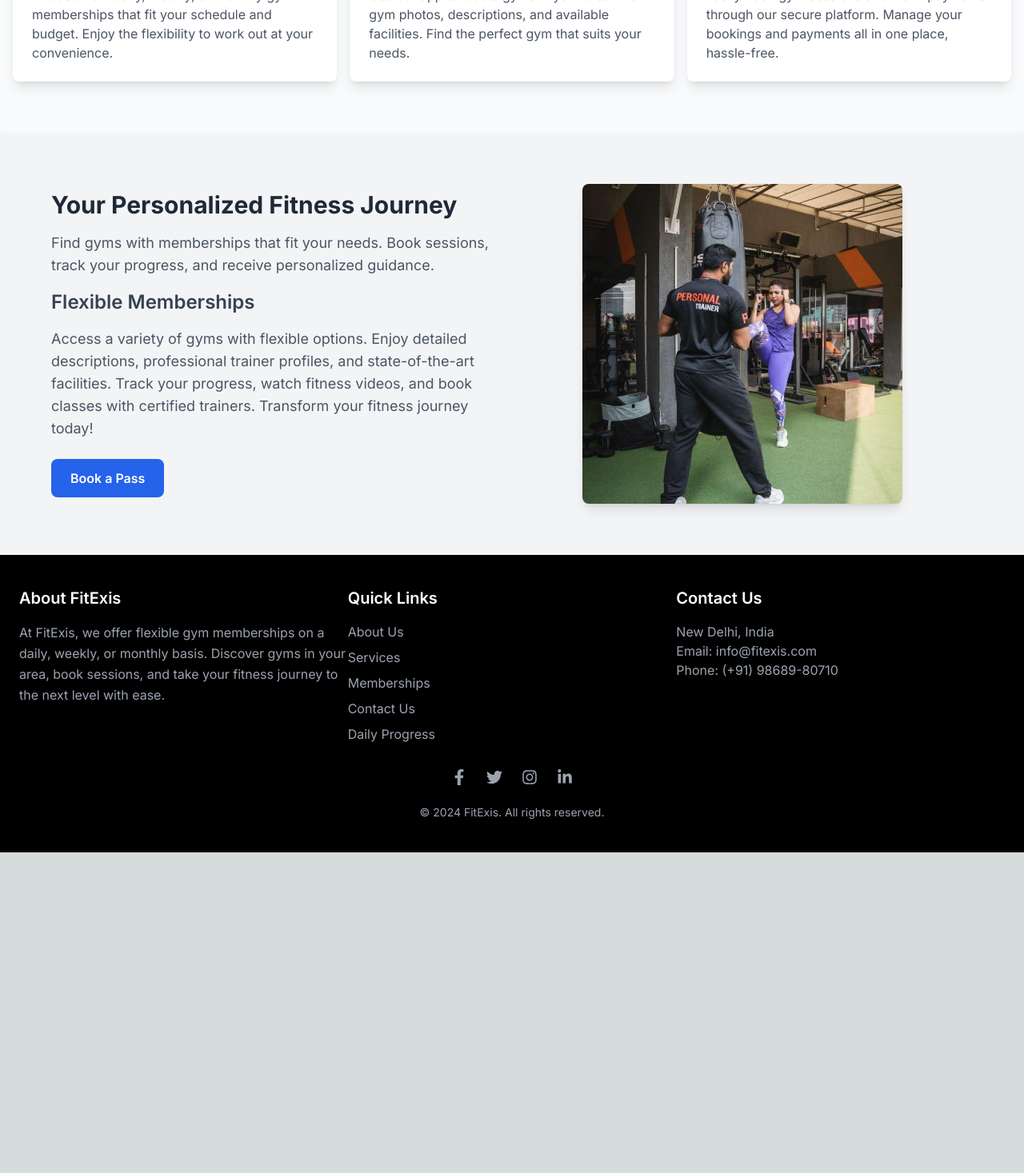
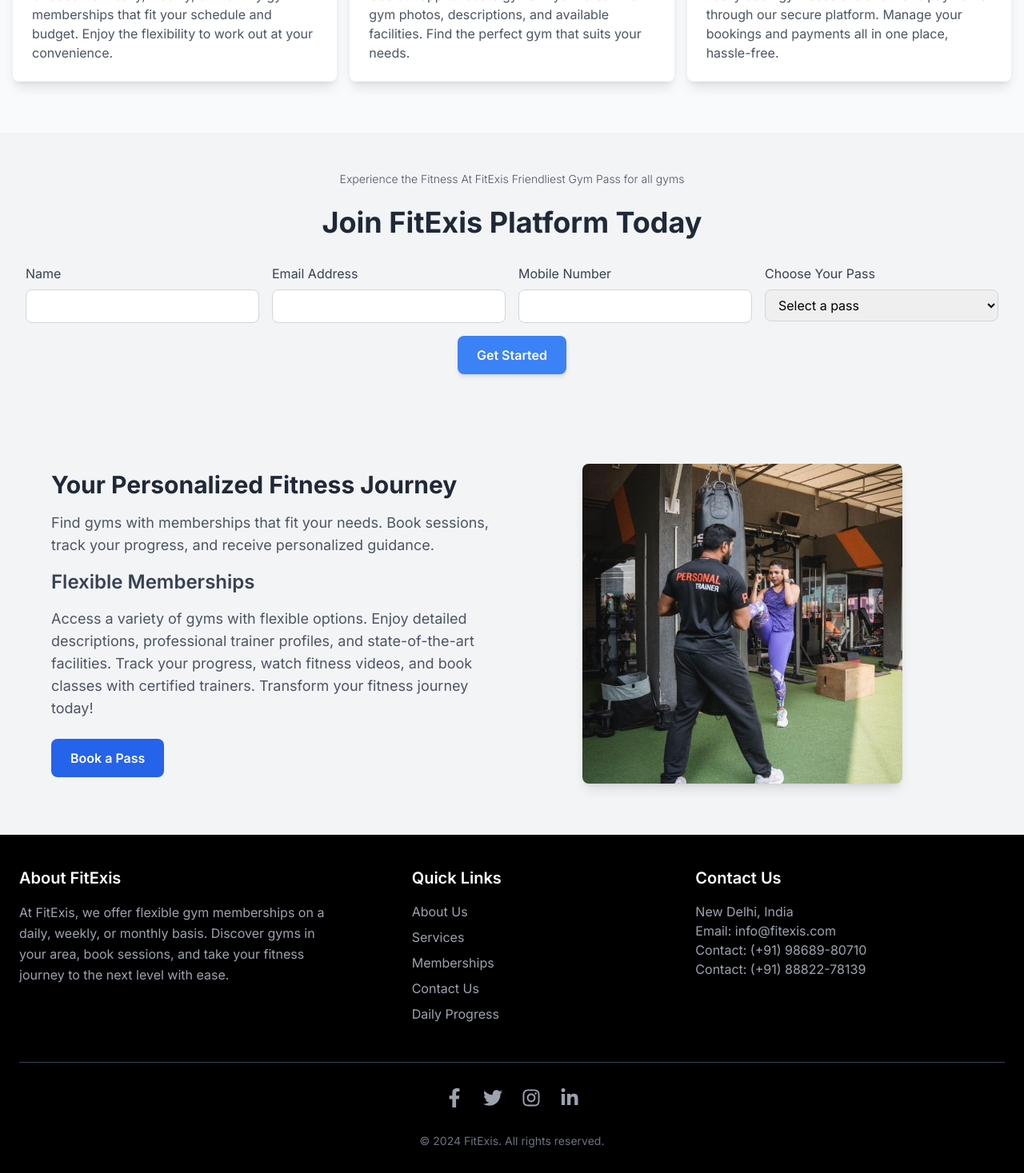
Before and after one commit to sanjay611080/FitExis, a Next.js app: page / in a window 1280 px wide. Shown: the part 1330-2797 px from the top of the page at 80% size. Before the commit the page ends 2396 px from the top, so only its background shows below. Built offline with nearby package versions, Linux system fonts and the light colour scheme.

Commit message:
changes in homepage

```diff
--- a/src/app/components/carousel/Carousel.tsx
+++ b/src/app/components/carousel/Carousel.tsx
@@ -5,9 +5,9 @@
   const [currentIndex, setCurrentIndex] = useState(0);
   const videos = [
     'https://d1j25p53a9uhmz.cloudfront.net/assets/front_end/fitreserve-homepage-6381139ce66b974c90d9cda92d75ae5102f0dbefeac116793b8737f23563a724.mp4',
-    'https://d1j25p53a9uhmz.cloudfront.net/assets/front_end/fitreserve-homepage-6381139ce66b974c90d9cda92d75ae5102f0dbefeac116793b8737f23563a724.mp4',
-    'https://d1j25p53a9uhmz.cloudfront.net/assets/front_end/fitreserve-homepage-6381139ce66b974c90d9cda92d75ae5102f0dbefeac116793b8737f23563a724.mp4',
-    'https://d1j25p53a9uhmz.cloudfront.net/assets/front_end/fitreserve-homepage-6381139ce66b974c90d9cda92d75ae5102f0dbefeac116793b8737f23563a724.mp4',
+    // 'https://d1j25p53a9uhmz.cloudfront.net/assets/front_end/fitreserve-homepage-6381139ce66b974c90d9cda92d75ae5102f0dbefeac116793b8737f23563a724.mp4',
+    // 'https://d1j25p53a9uhmz.cloudfront.net/assets/front_end/fitreserve-homepage-6381139ce66b974c90d9cda92d75ae5102f0dbefeac116793b8737f23563a724.mp4',
+    // 'https://d1j25p53a9uhmz.cloudfront.net/assets/front_end/fitreserve-homepage-6381139ce66b974c90d9cda92d75ae5102f0dbefeac116793b8737f23563a724.mp4',
   ];
 
   // Automatically change video every 3 seconds
--- a/src/app/components/footer/Footer.tsx
+++ b/src/app/components/footer/Footer.tsx
@@ -7,9 +7,9 @@
   return (
     <footer className="bg-black text-white py-10">
       <div className="container mx-auto px-6">
-        <div className="flex flex-wrap justify-between mb-8">
+        <div className="flex flex-wrap justify-between mb-12">
           {/* About Section */}
-          <div className="w-full md:w-1/3 mb-6 md:mb-0">
+          <div className="w-full md:w-1/3 mb-6 md:mb-0 md:pr-6"> {/* Added padding-right for horizontal spacing */}
             <h5 className="text-xl font-semibold mb-4">About FitExis</h5>
             <p className="text-gray-400 leading-relaxed">
               At FitExis, we offer flexible gym memberships on a daily, weekly, or monthly basis. Discover gyms in your area, book sessions, and take your fitness journey to the next level with ease.
@@ -17,7 +17,7 @@
           </div>
 
           {/* Navigation Links */}
-          <div className="w-full md:w-1/3 mb-6 md:mb-0">
+          <div className="w-full md:w-1/3 mb-6 md:mb-0 md:px-20"> {/* Added padding-left and padding-right for horizontal spacing */}
             <h5 className="text-xl font-semibold mb-4">Quick Links</h5>
             <ul className="space-y-2">
               <li>
@@ -49,33 +49,35 @@
           </div>
 
           {/* Contact Section */}
-          <div className="w-full md:w-1/3 mb-6 md:mb-0">
+          <div className="w-full md:w-1/3 mb-6 md:mb-0 md:pl-6"> {/* Added padding-left for horizontal spacing */}
             <h5 className="text-xl font-semibold mb-4">Contact Us</h5>
             <p className="text-gray-400">New Delhi, India</p>
             <p className="text-gray-400">Email: info@fitexis.com</p>
-            <p className="text-gray-400">Phone: (+91) 98689-80710</p>
+            <p className="text-gray-400">Contact: (+91) 98689-80710 <br />Contact: (+91) 88822-78139</p>
           </div>
         </div>
 
-        <div className="flex flex-wrap items-center justify-center space-x-6 mb-6">
+        <div className="border-t border-gray-700 pt-8">
+          <div className="flex justify-center space-x-6 mb-8">
             <a href="https://facebook.com" target="_blank" rel="noopener noreferrer" className="text-gray-400 hover:text-white transition duration-300">
-            <FaFacebookF size={20} />
+              <FaFacebookF size={24} />
             </a>
             <a href="https://twitter.com" target="_blank" rel="noopener noreferrer" className="text-gray-400 hover:text-white transition duration-300">
-            <FaTwitter size={20} />
+              <FaTwitter size={24} />
             </a>
             <a href="https://instagram.com" target="_blank" rel="noopener noreferrer" className="text-gray-400 hover:text-white transition duration-300">
-            <FaInstagram size={20} />
+              <FaInstagram size={24} />
             </a>
             <a href="https://linkedin.com" target="_blank" rel="noopener noreferrer" className="text-gray-400 hover:text-white transition duration-300">
-            <FaLinkedinIn size={20} />
+              <FaLinkedinIn size={24} />
             </a>
           </div>
 
           <div className="text-center">
-          <p className="text-gray-400 text-sm">
+            <p className="text-gray-500 text-sm">
               &copy; {new Date().getFullYear()} FitExis. All rights reserved.
             </p>
+          </div>
         </div>
       </div>
     </footer>
--- a/src/app/components/homepage/Homepage.tsx
+++ b/src/app/components/homepage/Homepage.tsx
@@ -2,10 +2,12 @@
 import Image from "next/image";
 import Link from "next/link";
 import React from "react";
+import SignupSection from "../signupform/SignupSection";
 
 const Features = () => {
   return (
     <>
+    {/*---------------------------------------------- Card Section  ---------------------------------*/}
       <div className="py-16 bg-gray-50">
         <div className="text-center px-4 mb-12">
           <h1 className="text-3xl md:text-4xl font-bold text-gray-800 mb-4">
@@ -81,6 +83,11 @@
         </div>
       </div>
 
+      {/*------------------------------------- User Details section ----------------------------*/}
+      <SignupSection/>
+
+      {/*----------------------------------------- Image section  -------------------------------*/}
+
       <div className="flex flex-col lg:flex-row items-center p-8 lg:p-16 bg-gray-100 shadow-md">
         {/* Left Side Content */}
         <div className="flex-1 text-center lg:text-left mb-8 lg:mb-0">
--- /dev/null
+++ b/src/app/components/signupform/SignupSection.tsx
@@ -0,0 +1,135 @@
+"use client";
+import React, { useState } from "react";
+
+const SignupSection = () => {
+  const [formData, setFormData] = useState({
+    name: "",
+    email: "",
+    mobile: "",
+    passType: "",
+  });
+
+  const handleChange = (e: { target: { name: any; value: any } }) => {
+    const { name, value } = e.target;
+    setFormData({ ...formData, [name]: value });
+  };
+
+  const handleSubmit = (e: { preventDefault: () => void }) => {
+    e.preventDefault();
+    // Handle form submission
+    console.log("Form data submitted:", formData);
+  };
+
+  return (
+    <section className="bg-gray-100 py-12 px-4 md:px-8">
+      <div className="container mx-auto text-center">
+        <div className="mb-6">
+          <p className="text-sm font-light text-gray-600">
+            Experience the Fitness At FitExis Friendliest Gym Pass for all gyms
+          </p>
+        </div>
+        <div className="mb-8">
+          <h2 className="text-3xl md:text-4xl font-bold text-gray-800">
+            Join FitExis Platform Today
+          </h2>
+        </div>
+        <form onSubmit={handleSubmit} className="max-w-full mx-auto">
+          {/* Grid layout for form fields */}
+          <div className="flex flex-col md:flex-row md:space-x-4 mb-4">
+            <div className="flex-1 mb-4 md:mb-0">
+              <label
+                htmlFor="name"
+                className="block text-left text-gray-700 mb-2"
+              >
+                Name
+              </label>
+              <input
+                type="text"
+                id="name"
+                name="name"
+                value={formData.name}
+                onChange={handleChange}
+                required
+                className="w-full px-3 py-2 border border-gray-300 rounded-lg text-black focus:outline-none focus:ring-2 focus:ring-black"
+                style={{ minWidth: "200px" }}
+              />
+            </div>
+            <div className="flex-1 mb-4 md:mb-0">
+              <label
+                htmlFor="email"
+                className="block text-left text-gray-700 mb-2"
+              >
+                Email Address
+              </label>
+              <input
+                type="email"
+                id="email"
+                name="email"
+                value={formData.email}
+                onChange={handleChange}
+                required
+                className="w-full px-3 py-2 border border-gray-300 rounded-lg text-black focus:outline-none focus:ring-2 focus:ring-black"
+                style={{ minWidth: "200px" }}
+              />
+            </div>
+            <div className="flex-1 mb-4 md:mb-0">
+              <label
+                htmlFor="mobile"
+                className="block text-left text-gray-700 mb-2"
+              >
+                Mobile Number
+              </label>
+              <input
+                type="tel"
+                id="mobile"
+                name="mobile"
+                value={formData.mobile}
+                onChange={handleChange}
+                required
+                className="w-full px-3 py-2 border border-gray-300 rounded-lg text-black focus:outline-none focus:ring-2 focus:ring-black"
+                style={{ minWidth: "200px" }}
+              />
+            </div>
+            <div className="flex-1 mb-4 md:mb-0">
+              <label
+                htmlFor="passType"
+                className="block text-left text-gray-700 mb-2"
+              >
+                Choose Your Pass
+              </label>
+              <select
+                id="passType"
+                name="passType"
+                value={formData.passType}
+                onChange={handleChange}
+                required
+                className="w-full px-3 py-2 border border-gray-300 rounded-lg text-black focus:outline-none focus:ring-2 focus:ring-black"
+                style={{ minWidth: "200px" }}
+              >
+                <option value="" disabled>
+                  Select a pass
+                </option>
+                <option value="one_day">One Day Pass</option>
+                <option value="weekly">Weekly Pass</option>
+                <option value="monthly">Monthly Pass</option>
+              </select>
+              <style jsx>{`
+                option {
+                  color: black;
+                }
+              `}</style>
+            </div>
+          </div>
+          <button
+            type="submit"
+            className="px-6 py-3 bg-blue-500 text-white font-semibold rounded-lg shadow-md hover:bg-blue-600 focus:outline-none focus:ring-2 focus:ring-black"
+          >
+            Get Started
+          </button>
+        </form>
+      </div>
+    </section>
+  );
+};
+
+export default SignupSection;
```
Also changed, not shown: src/app/About/page.tsx (+37 -6 lines), src/app/components/navbar/Navbar.tsx (+100 -45 lines). Lines whose indentation alone changed are shown as unchanged.
